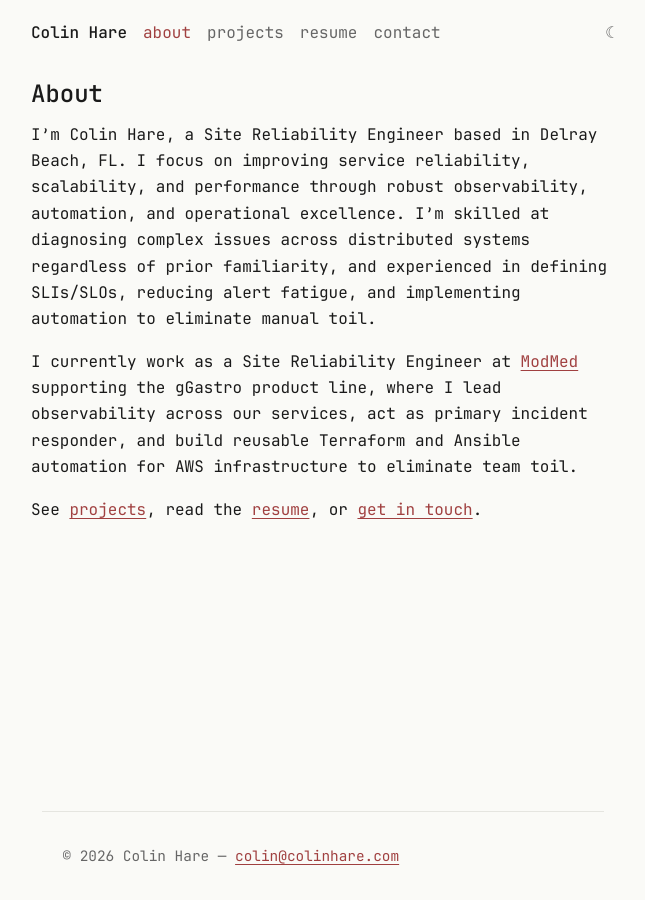
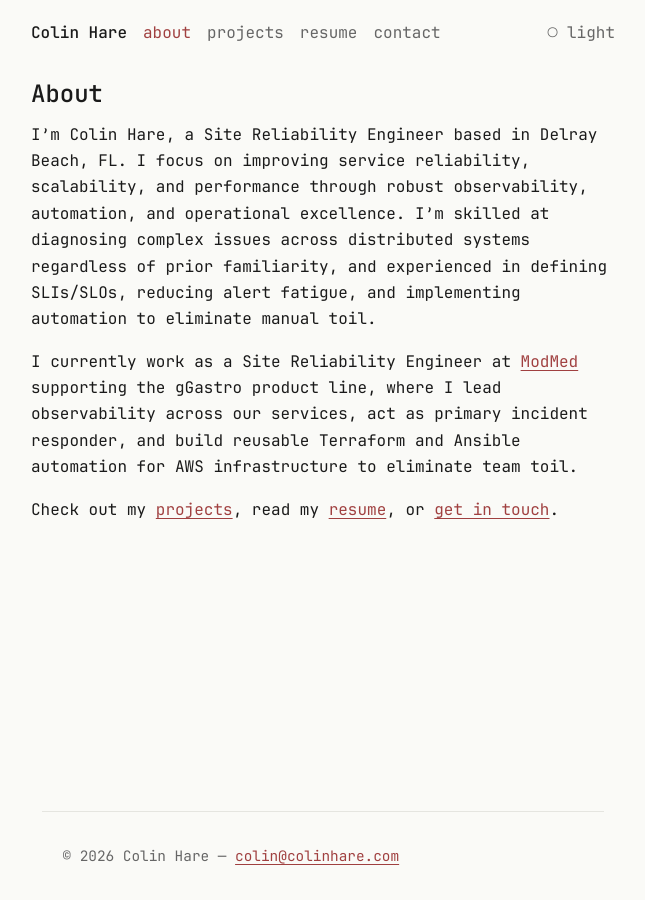
Before and after one commit to cthare/cthare.github.io, a Jekyll site: the page built from index.md, in a window 1280 px wide. Shown: the whole page, without its empty margins (317-962 px from the left). Built offline with Jekyll 4.4.1, drawn with Linux system fonts in a browser that asks for light colours.

Commit message:
dark mode toggle fix

```diff
--- a/_includes/header.html
+++ b/_includes/header.html
@@ -7,6 +7,7 @@
     <a href="{{ '/contact/' | relative_url }}"{% if page.url contains '/contact' %} aria-current="page"{% endif %}>contact</a>
   </nav>
   <button type="button" id="theme-toggle" class="theme-toggle" aria-label="Toggle color theme" aria-pressed="false">
-    <span aria-hidden="true" data-theme-icon>☾</span>
+    <span aria-hidden="true" data-theme-icon>○</span>
+    <span data-theme-label>light</span>
   </button>
 </header>
--- a/assets/js/theme-toggle.js
+++ b/assets/js/theme-toggle.js
@@ -3,11 +3,13 @@
   if (!btn) return;
   var root = document.documentElement;
   var icon = btn.querySelector('[data-theme-icon]');
+  var label = btn.querySelector('[data-theme-label]');
 
   function render() {
     var t = root.getAttribute('data-theme');
     btn.setAttribute('aria-pressed', t === 'dark' ? 'true' : 'false');
-    if (icon) icon.textContent = t === 'dark' ? '☀' : '☾';
+    if (icon) icon.textContent = t === 'dark' ? '●' : '○';
+    if (label) label.textContent = t === 'dark' ? 'dark' : 'light';
   }
 
   render();
--- a/index.md
+++ b/index.md
@@ -8,4 +8,4 @@
 
 I currently work as a Site Reliability Engineer at [ModMed](https://www.modmed.com) supporting the gGastro product line, where I lead observability across our services, act as primary incident responder, and build reusable Terraform and Ansible automation for AWS infrastructure to eliminate team toil.
 
-See [projects](/projects/), read the [resume](/resume/), or [get in touch](/contact/).
+Check out my [projects](/projects/), read my [resume](/resume/), or [get in touch](/contact/).
```
